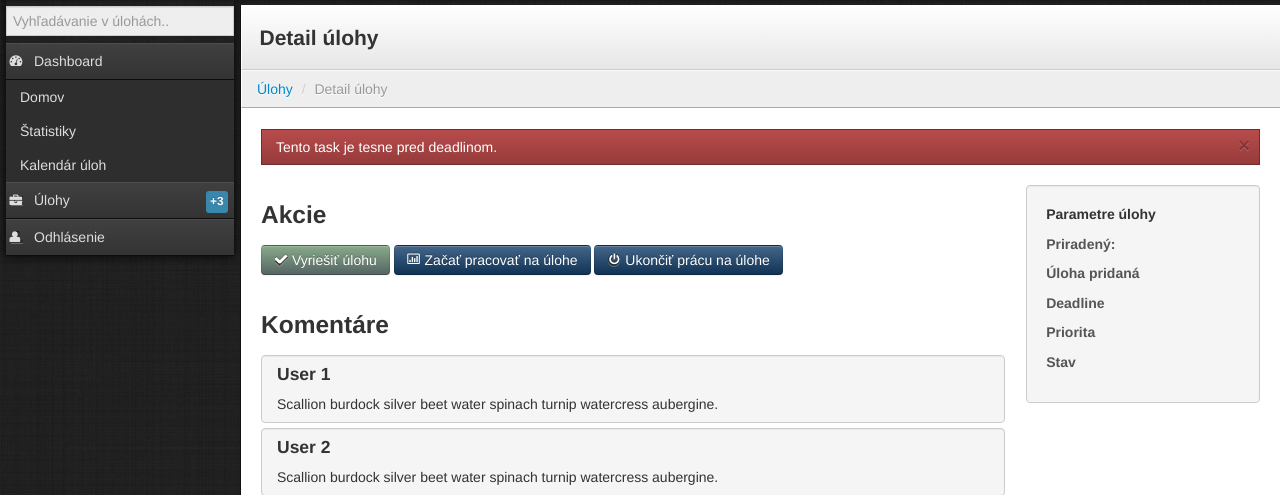
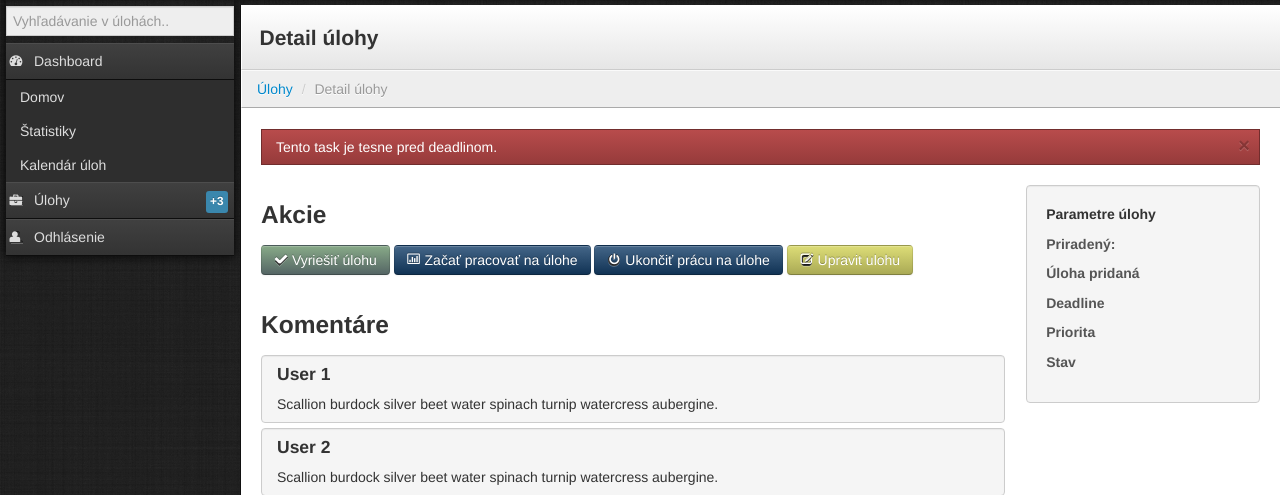
Before and after one commit to rtelicak/swi, a CodeIgniter app: a page that uses application/views/task_detail.php in a window 1280 px wide. Shown: the part 42-537 px from the top of the page. Run offline with CodeIgniter, Linux system fonts and the light colour scheme; data that the repository does not hold is empty.

Commit message:
task detail no idea what i've done here

```diff
--- a/application/views/task_detail.php
+++ b/application/views/task_detail.php
@@ -26,6 +26,7 @@
                             <button class="btn btn-success"><i class="icon-ok"></i> Vyriešiť úlohu</button>
                             <button class="btn btn-primary"><i class="icon-bar-chart"></i> Začať pracovať na úlohe</button>
                             <button class="btn btn-primary"><i class="icon-off"></i> Ukončiť prácu na úlohe</button>
+							<a href="<?php echo base_url() ?>task/edit_task/<?php echo $id ?>"><button class="btn btn-warning"><i class="icon-edit"></i> Upravit ulohu</button></a>
                         </div>
                         <h2>Komentáre</h2>
                         <div class="comments-cover">
```
